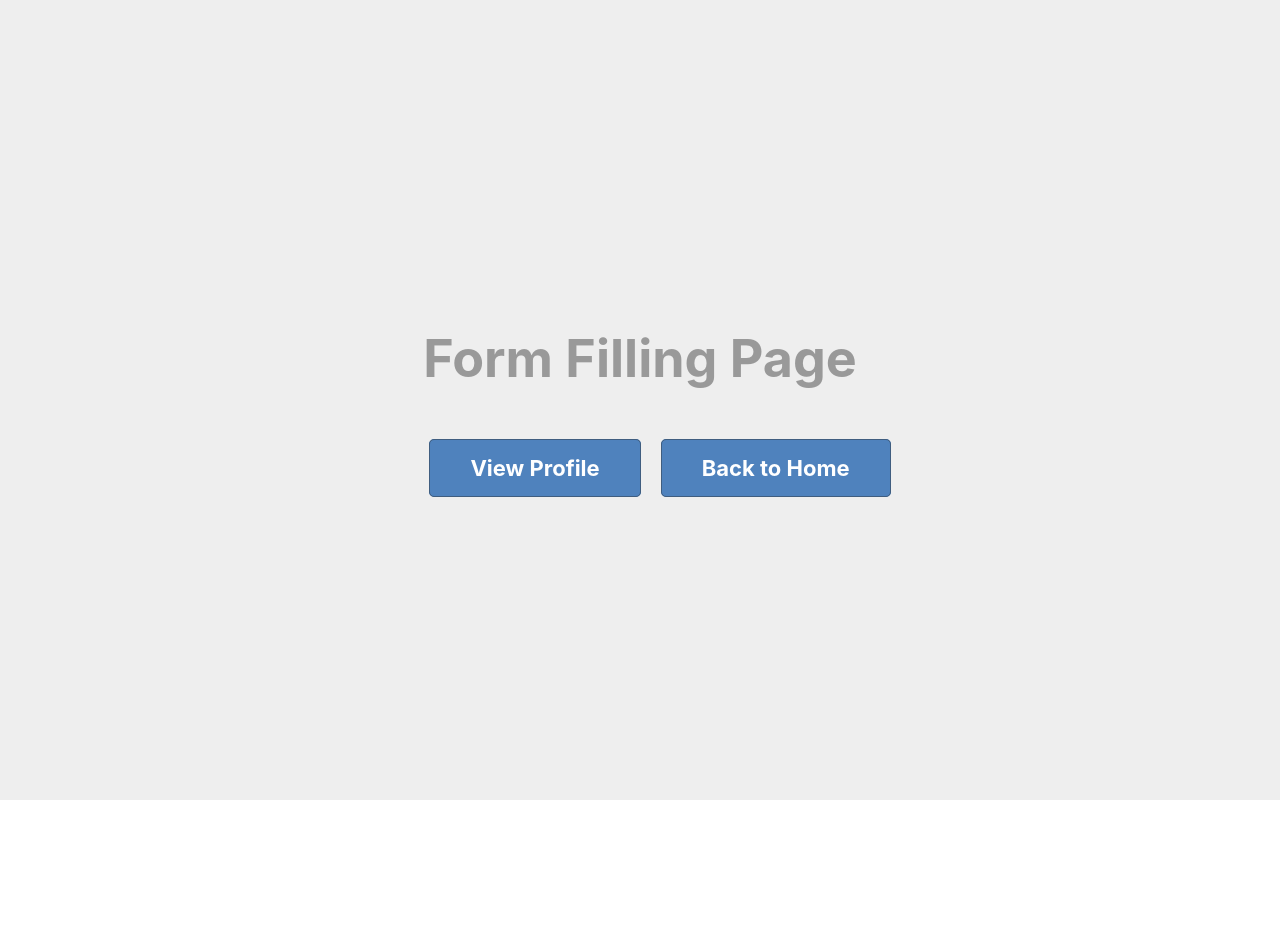
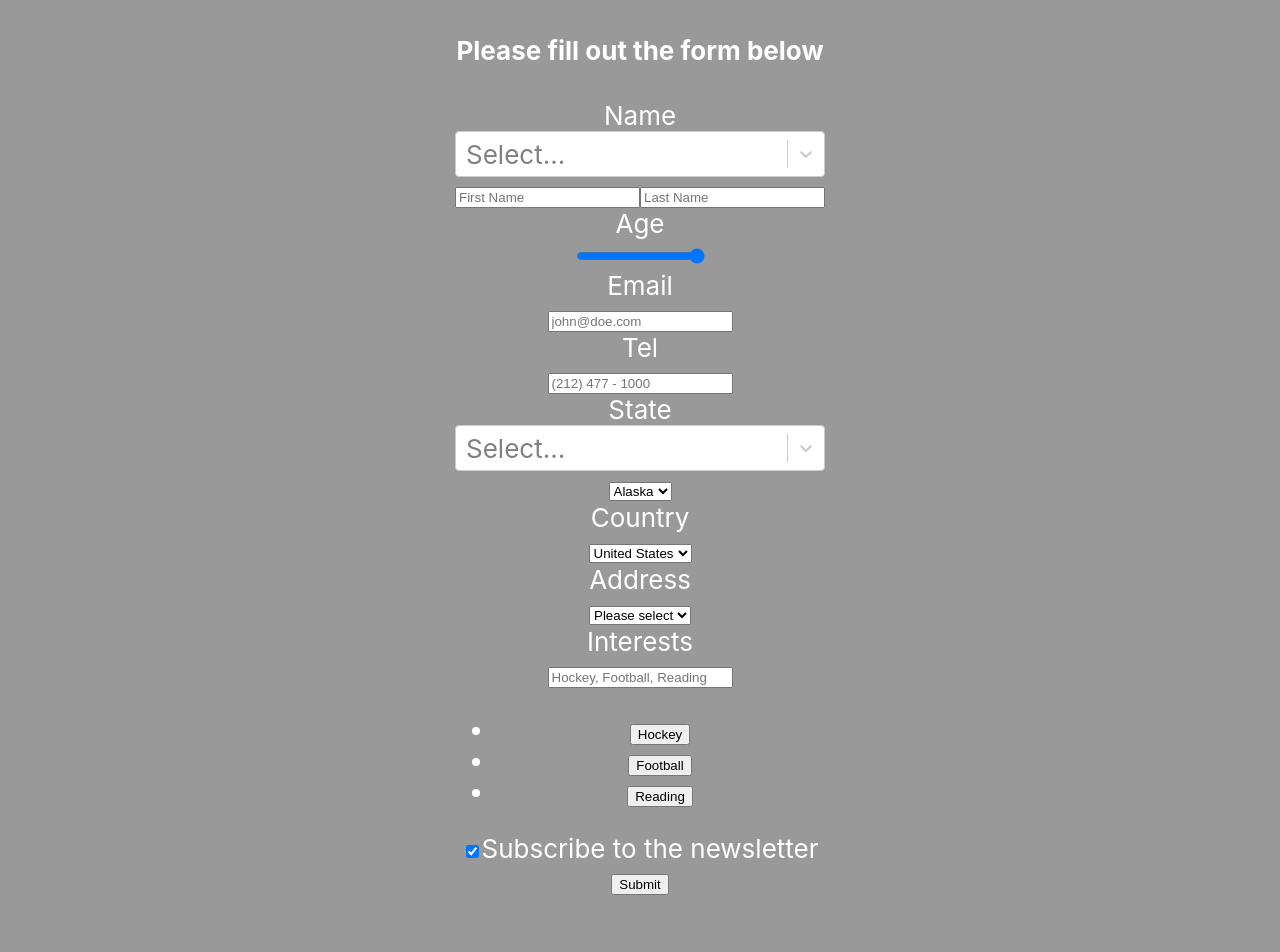
Before and after one commit to praveen-thayikkattil/register-framework, a React (Create React App) app: page /register in a window 1280 px wide. Shown: the top 952 px of the page. Before the commit the page ends 800 px from the top, so only its background shows below. Built offline with nearby package versions, Linux system fonts and the light colour scheme.

Commit message:
Installed and tested react-select library

```diff
--- a/package.json
+++ b/package.json
@@ -10,7 +10,8 @@
     "react": "^16.13.1",
     "react-dom": "^16.13.1",
     "react-router-dom": "^5.2.0",
-    "react-scripts": "3.4.3"
+    "react-scripts": "3.4.3",
+    "react-select": "^3.1.0"
   },
   "scripts": {
     "start": "react-scripts start",
--- a/src/App.scss
+++ b/src/App.scss
@@ -3,7 +3,7 @@
 }
 
 .App-body {
-  background-color: #eee;
+  background-color: #999;
   min-height: 100vh;
   display: flex;
   flex-direction: column;
--- a/src/FormFillingPage.jsx
+++ b/src/FormFillingPage.jsx
@@ -1,10 +1,128 @@
 import React, { Component } from "react";
 import { NavLink } from "react-router-dom";
+import Input from "react-select";
+import Select from "react-select";
 
 class FormFillingPage extends Component {
   render() {
+    const statesOptions = [
+      { value: "new-york", label: "New York" },
+      { value: "california", label: "California" },
+      { value: "texas", label: "Texas" },
+    ];
+
     return (
       <header className="App-body">
+        <h4>Please fill out the form below</h4>
+
+        <div className="registration-form">
+          <div className="fieldset-name">
+            <div className="control-label">
+              <label>Name</label>
+            </div>
+
+            <Input />
+
+            <input type="text" placeholder="First Name" />
+
+            <input type="text" placeholder="Last Name" />
+          </div>
+
+          <div className="fieldset-agerange">
+            <div className="control-label">
+              <label>Age</label>
+            </div>
+
+            <input type="range" min="13" max="45" width="100%" />
+          </div>
+
+          <div className="fieldset-email">
+            <div className="control-label">
+              <label>Email</label>
+            </div>
+
+            <input type="email" placeholder="john@doe.com" />
+          </div>
+
+          <div className="fieldset-tel">
+            <div className="control-label">
+              <label>Tel</label>
+            </div>
+
+            <input type="tel" placeholder="(212) 477 - 1000" />
+          </div>
+
+          <div className="fieldset-state">
+            <div className="control-label">
+              <label>State</label>
+            </div>
+
+            <Select options={statesOptions} />
+
+            <select>
+              <option>Alaska</option>
+            </select>
+          </div>
+
+          <div className="fieldset-country">
+            <div className="control-label">
+              <label>Country</label>
+            </div>
+
+            <select>
+              <option>United States</option>
+            </select>
+          </div>
+
+          <div className="fieldset-address">
+            <div className="control-label">
+              <label>Address</label>
+            </div>
+
+            <select>
+              <option>Please select</option>
+            </select>
+          </div>
+
+          <div className="fieldset-interests">
+            <div className="control-label">
+              <label>Interests</label>
+            </div>
+
+            <input type="text" placeholder="Hockey, Football, Reading" />
+
+            <div className="interest-options">
+              <ul>
+                <li>
+                  <button>Hockey</button>
+                </li>
+                <li>
+                  <button>Football</button>
+                </li>
+                <li>
+                  <button>Reading</button>
+                </li>
+              </ul>
+            </div>
+          </div>
+
+          <div className="fieldset-newsletter-choice">
+            <div className="control-label">
+              <input type="checkbox" checked />
+              <label>
+                <span>Subscribe to the newsletter</span>
+              </label>
+            </div>
+          </div>
+
+          <button
+            className="form-submit-button"
+            onClick={() => console.log("submitted the form...")}
+          >
+            Submit
+          </button>
+        </div>
+
         <h1>Form Filling Page</h1>
 
         <ul className="list-inline">
```
Also changed, not shown: 1 other file (tests, documents, lock files or other folders).
